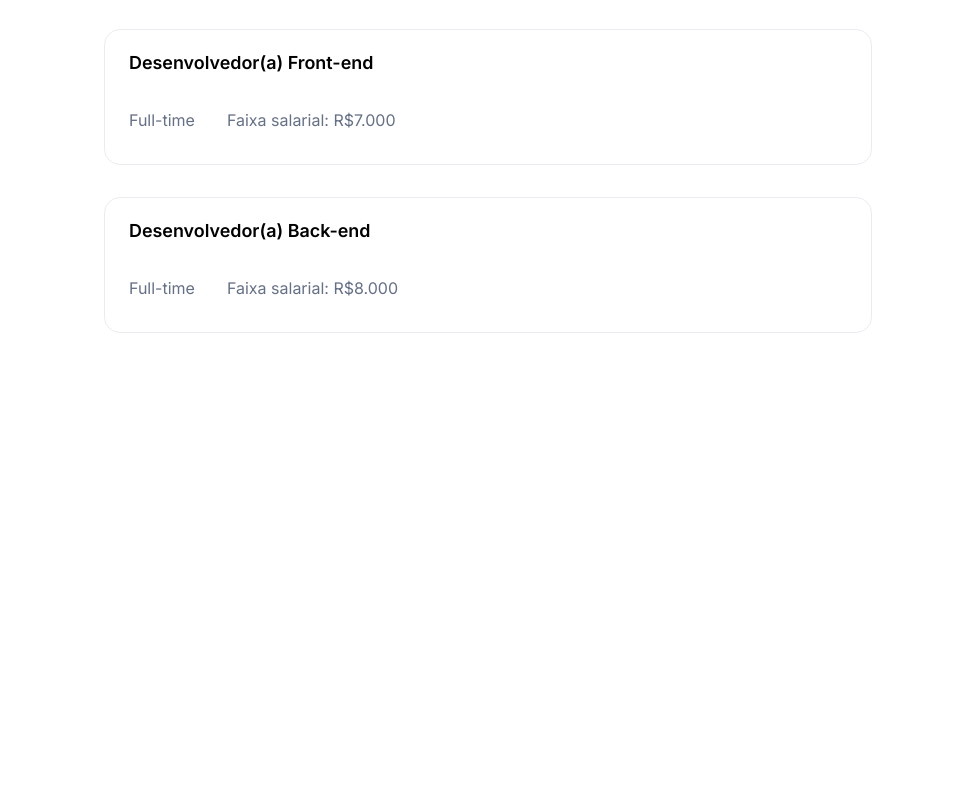
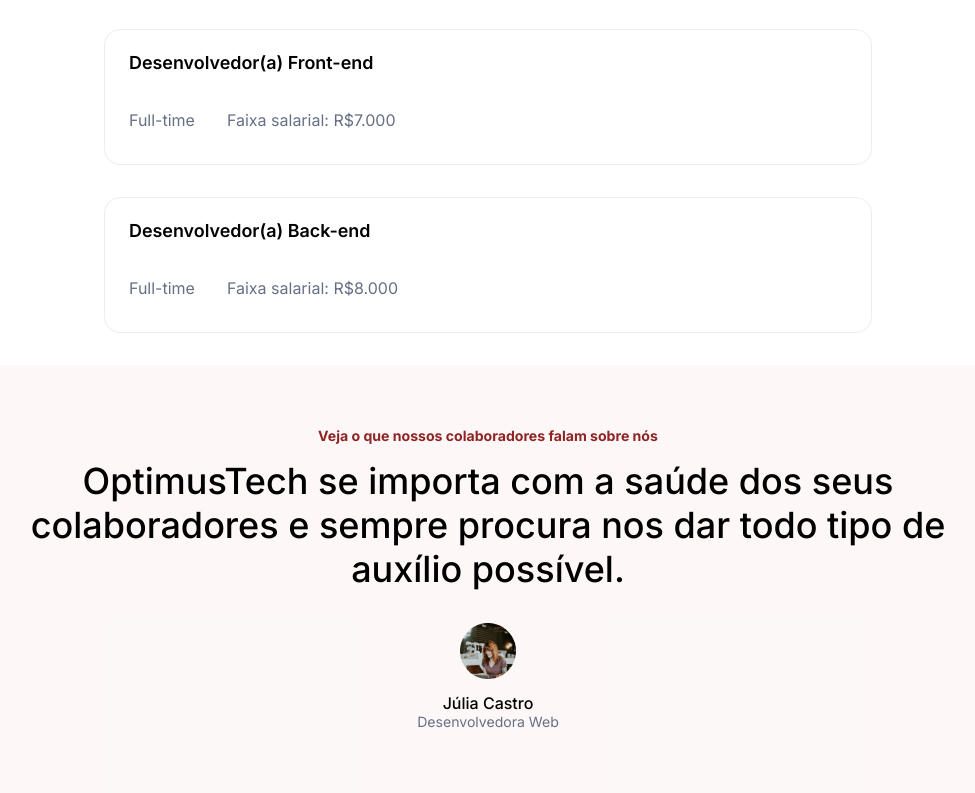
Before and after one commit to capella-marcosfilipe/OptimusTech-7DaysOfCode, a plain HTML site: page index.html in a window 1280 px wide. Shown: the part 1925-2718 px from the top of the page, without its empty margins (152-1127 px from the left). Before the commit the page ends 2290 px from the top, so only its background shows below. Drawn offline with Linux system fonts and the light colour scheme.

Commit message:
6th day of challenge. Created the testimonials section.

```diff
--- a/index.html
+++ b/index.html
@@ -129,5 +129,21 @@
         </div>
       </div>
     </section>
+
+    <section class="depoimentos-container">
+      <span class="depoimentos-container__call"
+        >Veja o que nossos colaboradores falam sobre nós</span
+      >
+      <h2 class="depoimentos-container__text">
+        OptimusTech se importa com a saúde dos seus colaboradores e sempre
+        procura nos dar todo tipo de auxílio possível.
+      </h2>
+      <img
+        src="assets/Avatar.png"
+        class="depoimentos-container__img"
+        alt="Avatar de Júlia Castro" />
+      <span class="depoimentos-container__name">Júlia Castro</span>
+      <span class="depoimentos-container__role">Desenvolvedora Web</span>
+    </section>
   </body>
 </html>
--- a/styles.css
+++ b/styles.css
@@ -3,6 +3,7 @@
 @import url("/styles/metricas.css");
 @import url("/styles/vagas-header.css");
 @import url("/styles/vagas.css");
+@import url("/styles/depoimentos.css");
 @import url("https://fonts.googleapis.com/css2?family=Inter:wght@100..900&family=Josefin+Sans:ital,wght@0,100..700;1,100..700&display=swap");
 
 :root {
--- /dev/null
+++ b/styles/depoimentos.css
@@ -0,0 +1,35 @@
+.depoimentos-container {
+  display: flex;
+  flex-direction: column;
+  margin: 0 5%;
+  padding: 4rem;
+  align-items: center;
+  border-radius: 16px;
+  background-color: rgba(195, 25, 25, 0.03);
+}
+
+.depoimentos-container__call {
+  color: var(--vermelho);
+  font-size: 0.88rem;
+  font-weight: 700;
+  margin-bottom: 1rem;
+}
+
+.depoimentos-container__text {
+  font-size: 2.25rem;
+  font-weight: 500;
+  text-align: center;
+  line-height: 2.75rem;
+  margin-bottom: 2rem;
+}
+
+.depoimentos-container__name {
+  font-size: 1rem;
+  font-weight: 500;
+  margin: 1rem 0 0.25rem 0;
+}
+
+.depoimentos-container__role {
+  font-size: 0.88rem;
+  color: var(--cinza);
+}
```
Also changed, not shown: assets/Avatar.png (added).
